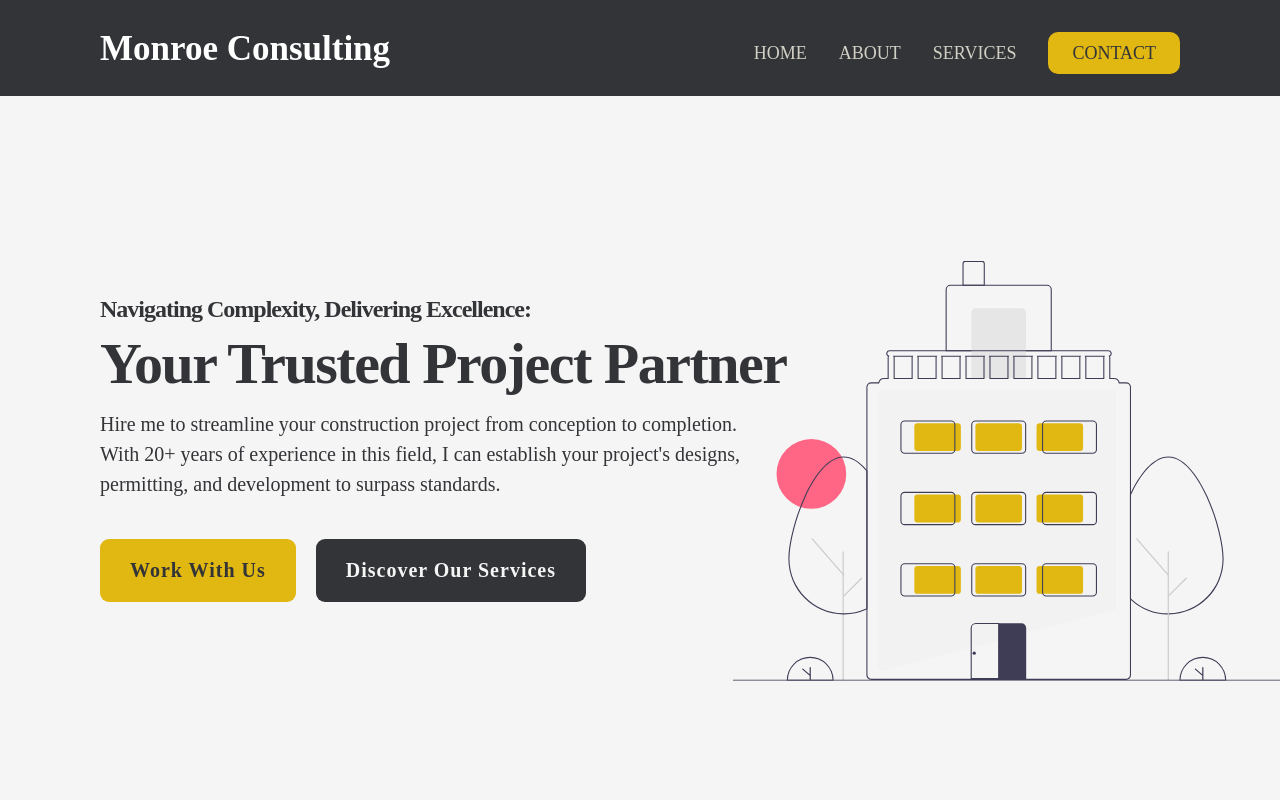
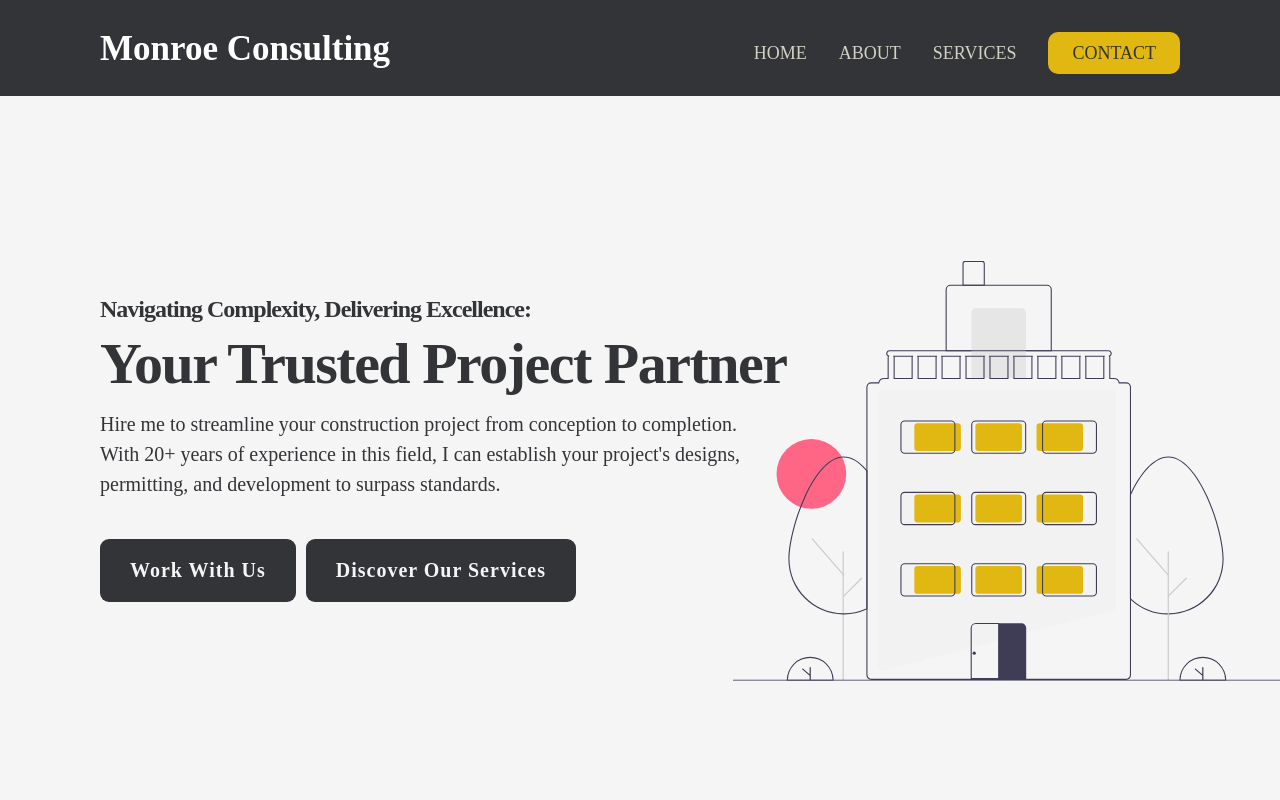
Before and after one commit to Caleb-Rogers/bmonroe-consulting, a Next.js app: page / in a window 1280 px wide. Shown: the top 800 px of the page. Built offline with nearby package versions, Linux system fonts and the light colour scheme.

Commit message:
Spotlight Effect on Hero Buttons

```diff
--- a/src/components/Hero/Hero.css
+++ b/src/components/Hero/Hero.css
@@ -73,9 +73,9 @@
 .primary-btn:link,
 .primary-btn:visited {
   position: relative;
-  background-color: #e1b711;
-  color: #333437;
-  margin-right: 20px;
+  background-color: #333437;
+  color: #f5f5f5;
+  margin-right: 10px;
 }
 
 .primary-btn span {
@@ -92,26 +92,43 @@
   width: 0;
   height: 0;
   border-radius: 50%;
-  background-color: #ff6584;
+  background-color: #e1b711;
   transition: width 0.5s, height 0.5s;
 }
 
 .primary-btn:hover::before {
-  width: 280px;
-  height: 280px;
+  width: 150px;
+  height: 150px;
 }
 
 .secondary-btn:link,
 .secondary-btn:visited {
+  position: relative;
   background-color: #333437;
   color: #f5f5f5;
 }
 
-.secondary-btn:hover,
-.secondary-btn:active {
-  background-color: #f5f5f5;
-  color: #333437;
-  box-shadow: inset 0 0 0 3px #333437;
+.secondary-btn span {
+  position: relative;
+  z-index: 1;
+}
+
+.secondary-btn::before {
+  content: "";
+  position: absolute;
+  top: var(--y);
+  left: var(--x);
+  transform: translate(-50%, -50%);
+  width: 0;
+  height: 0;
+  border-radius: 50%;
+  background-color: #ff6584;
+  transition: width 0.3s, height 0.3s;
+}
+
+.secondary-btn:hover::before {
+  width: 150px;
+  height: 150px;
 }
 
 /* RIGHT PAGE */
--- a/src/components/Hero/Hero.js
+++ b/src/components/Hero/Hero.js
@@ -11,6 +11,15 @@ function Hero() {
 
       primaryBtn.style.setProperty("--x", x + "px");
       primaryBtn.style.setProperty("--y", y + "px");
+    };
+
+    const secondaryBtn = document.querySelector(".secondary-btn");
+    secondaryBtn.onmousemove = function (e) {
+      const x = e.pageX - secondaryBtn.offsetLeft;
+      const y = e.pageY - secondaryBtn.offsetTop;
+
+      secondaryBtn.style.setProperty("--x", x + "px");
+      secondaryBtn.style.setProperty("--y", y + "px");
     };
   }, []);
 
```
